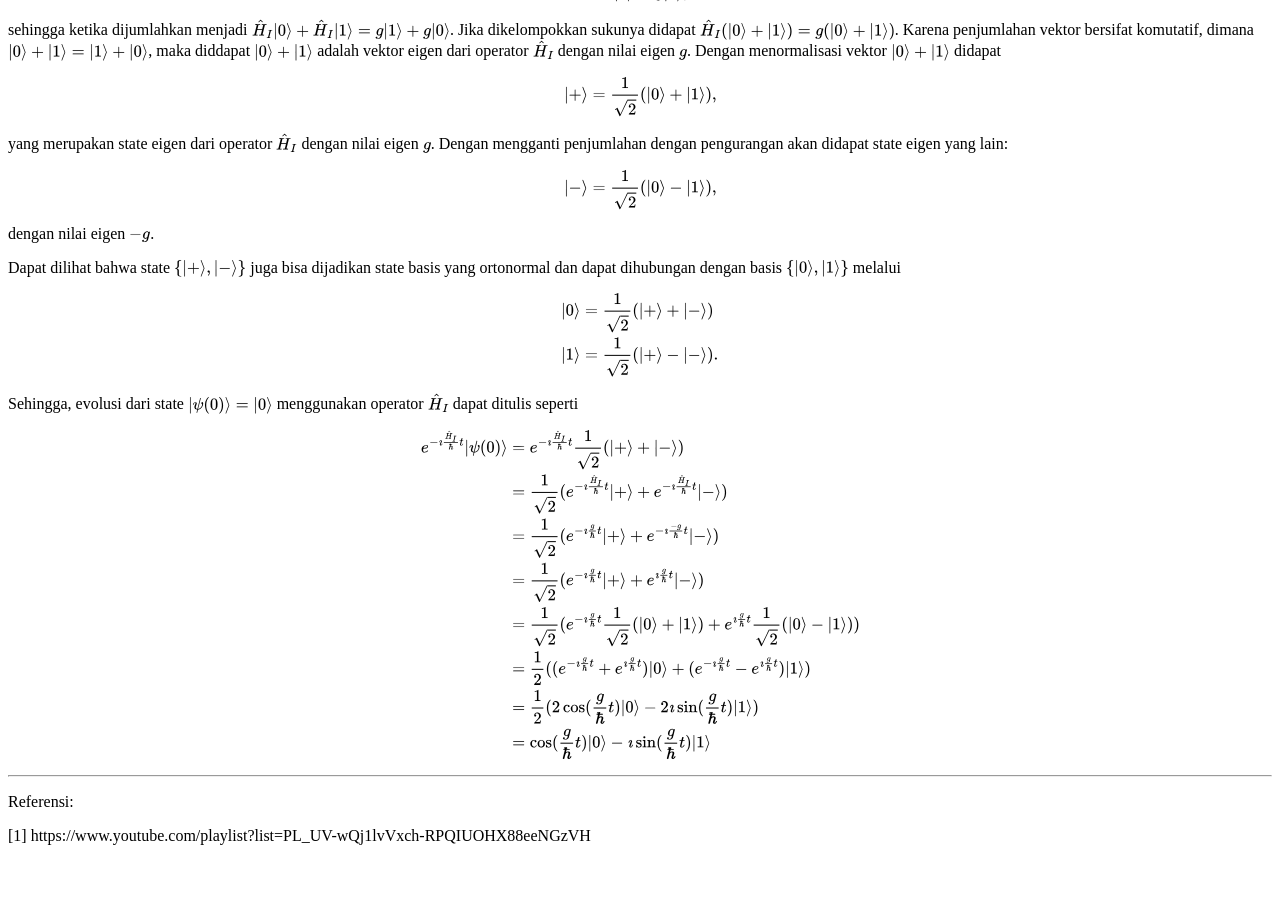
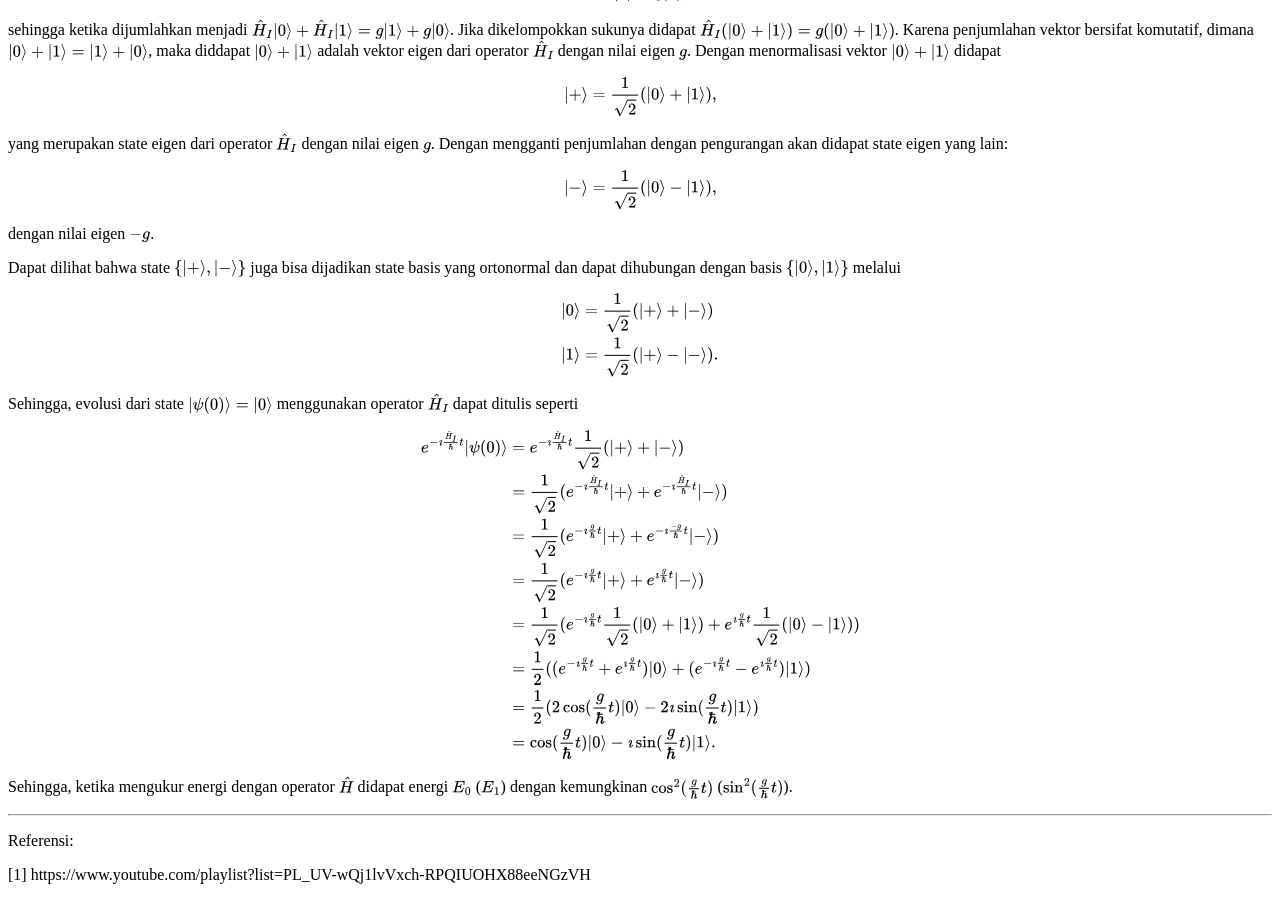
Before and after one commit to dangausuluah/dangausuluah.github.io, a Jekyll site: the page built from _posts/2025-08-26-SDT.md, in a window 1280 px wide and 900 px high, scrolled down 3347 px. Built offline with Jekyll 4.4.1, drawn with Linux system fonts in a browser that asks for light colours; nearby versions of some CDN libraries; our own code applies the rules of GitHub Pages for plain Markdown files; a script that is not in the unit is left out; comment, search, counter and statistics services are not loaded; before the commit the page ends 4208 px from its top, so only the background shows below that.

Commit message:
Update 2025-08-26-SDT.md

```diff
--- a/_posts/2025-08-26-SDT.md
+++ b/_posts/2025-08-26-SDT.md
@@ -232,9 +232,11 @@ e^{- \imath \frac{\hat{H}_I}{\hbar} t} \ket{\psi(0)} &= e^{- \imath \frac{\hat{H
 &= \frac{1}{\sqrt{2}} (e^{- \imath \frac{g}{\hbar} t} \frac{1}{\sqrt{2}} (\ket{0} + \ket{1}) + e^{\imath \frac{g}{\hbar} t} \frac{1}{\sqrt{2}} (\ket{0} - \ket{1}))\\
 &= \frac{1}{2} ((e^{- \imath \frac{g}{\hbar} t} + e^{\imath \frac{g}{\hbar} t} ) \ket{0} + (e^{- \imath \frac{g}{\hbar} t}  - e^{\imath \frac{g}{\hbar} t} )\ket{1})\\
 &= \frac{1}{2}(2\cos(\frac{g}{\hbar} t) \ket{0} - 2 \imath \sin (\frac{g}{\hbar} t) \ket{1})\\
-&= \cos(\frac{g}{\hbar} t) \ket{0} - \imath \sin (\frac{g}{\hbar} t) \ket{1}
+&= \cos(\frac{g}{\hbar} t) \ket{0} - \imath \sin (\frac{g}{\hbar} t) \ket{1}.
 \end{align*}
 $$
+
+Sehingga, ketika mengukur energi dengan operator $\hat{H}$ didapat energi $E_0$ ($E_1$) dengan kemungkinan $\cos^2(\frac{g}{\hbar} t)$ ($\sin^2(\frac{g}{\hbar} t)$).
 
 ___
 Referensi:
```
